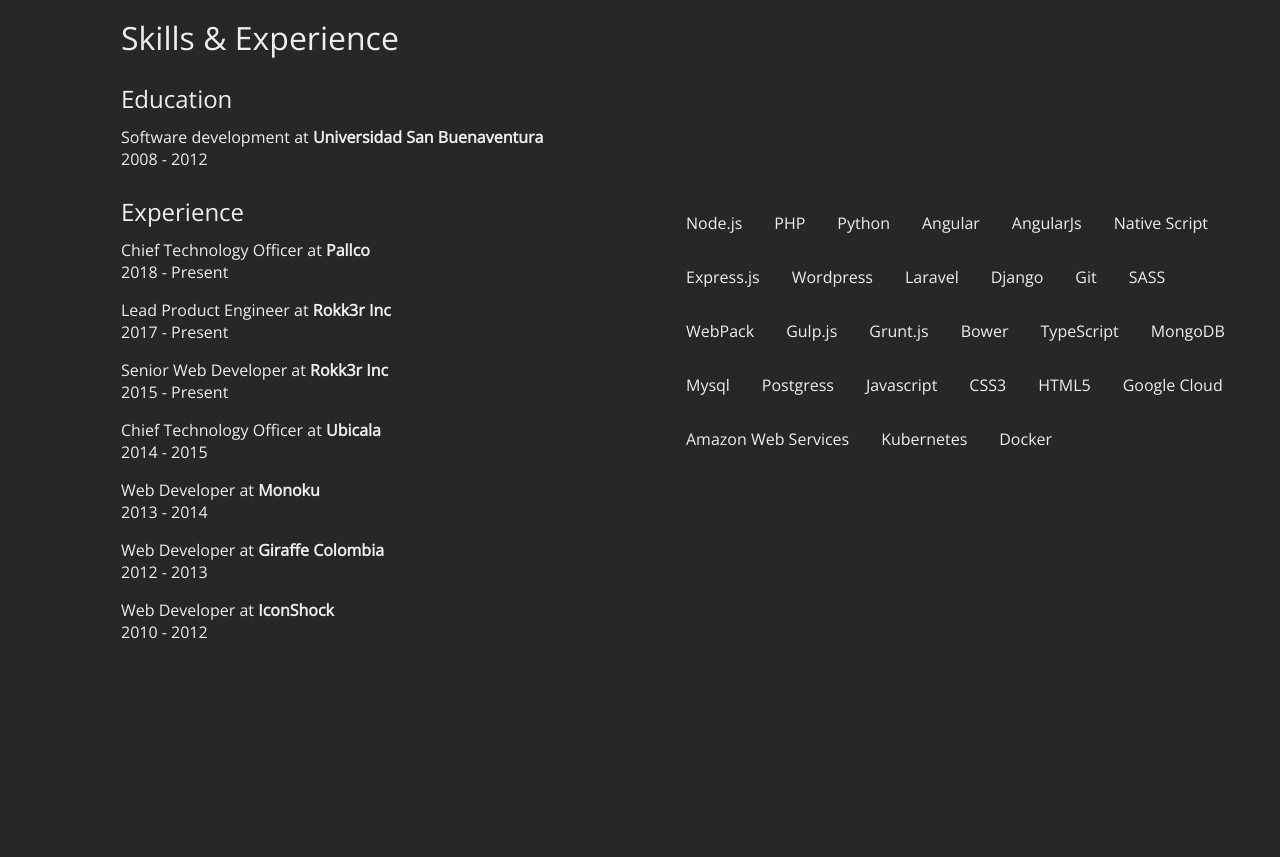
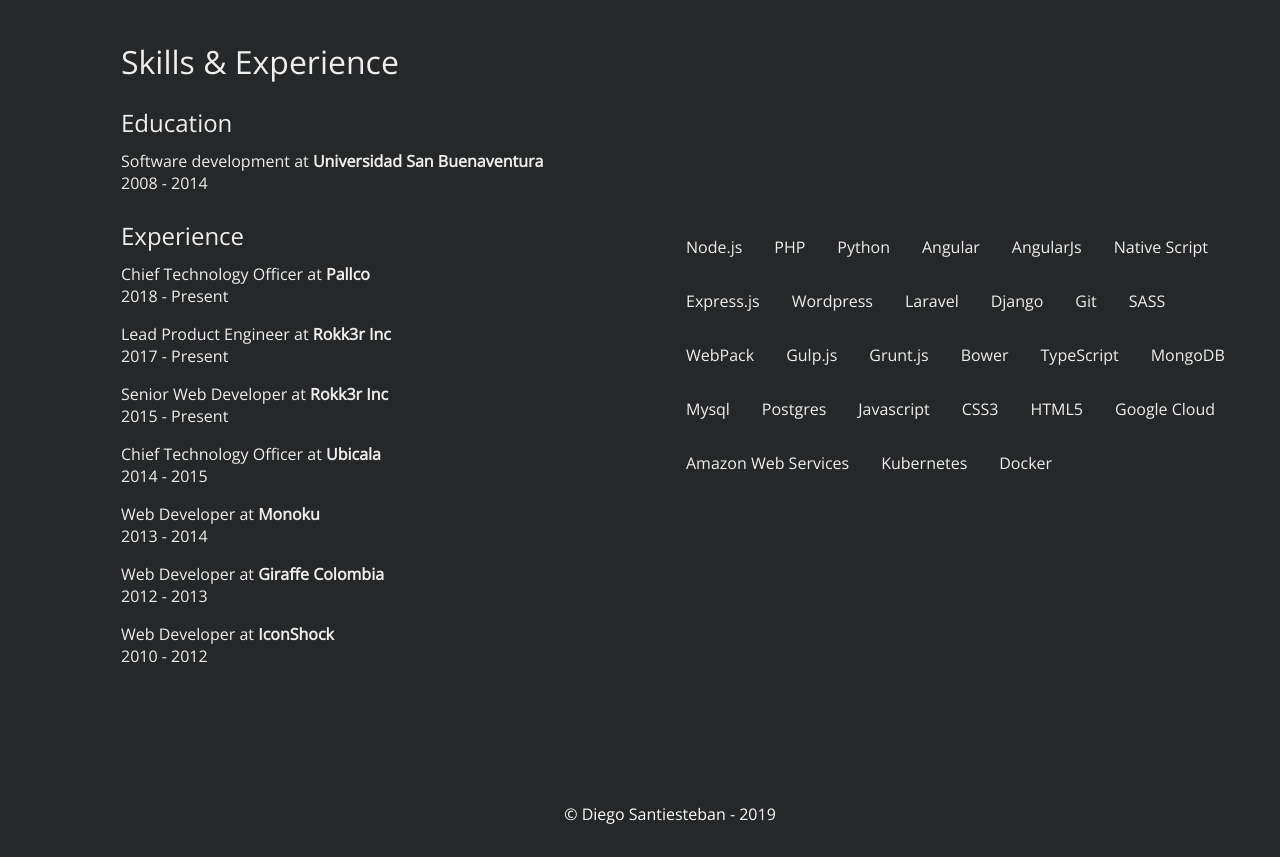
Before and after one commit to gatodeveloper/gatodeveloper.github.io, a website: page index.html in a window 1280 px wide. Shown: the part 1645-2502 px from the top of the page. Before the commit the page ends 2400 px from the top, so only its background shows below. Drawn offline with nearby package versions, Linux system fonts and the light colour scheme.

Commit message:
Fixed typos and added simple footer

```diff
--- a/content/sass/sections/_footer.sass
+++ b/content/sass/sections/_footer.sass
@@ -1,8 +1,7 @@
-footer
-	background-color: #12141B
+footer#main-footer
 	text-align: center
 
 	span
 		display: block
 		color: #fff
-		padding: 1em
+		padding: 3em 1em 2em
--- a/content/sass/sections/_home.sass
+++ b/content/sass/sections/_home.sass
@@ -138,7 +138,6 @@
       opacity: .8
 
   #skills
-    padding: 0 0 3em
 
     .__info
       padding: 5%
--- a/index.html
+++ b/index.html
@@ -22,7 +22,7 @@
       <meta name="msapplication-TileColor" content="#ffffff">
       <meta name="msapplication-TileImage" content="/ms-icon-144x144.png">
       <meta name="theme-color" content="#ffffff">
-      <link rel="stylesheet" href="public/css/style.css?v=0.0.6">
+      <link rel="stylesheet" href="public/css/style.css?v=0.0.7">
   </head>
   <script>
       (function(i, s, o, g, r, a, m) {
@@ -114,7 +114,7 @@
                   <span class="position">Software development</span>
                   <span>at</span>
                   <b class="company">Universidad San Buenaventura</b>
-                  <span class="date">2008 - 2012</span>
+                  <span class="date">2008 - 2014</span>
                 </article>
               </div>
               <div class="box">
@@ -184,7 +184,7 @@
                <li><span>TypeScript</span></li>
                <li><span>MongoDB</span></li>
                <li><span>Mysql</span></li>
-               <li><span>Postgress</span></li>
+               <li><span>Postgres</span></li>
                <li><span>Javascript </span></li>
                <li><span>CSS3</span></li>
                <li><span>HTML5</span></li>
@@ -198,6 +198,8 @@
 
          </section>
 
+         <footer id="main-footer"><span>© Diego Santiesteban - 2019 </span></footer>
+
       </section><!-- end #content-->
     </div>
   </section>
```
Also changed, not shown: public/css/style.css.
